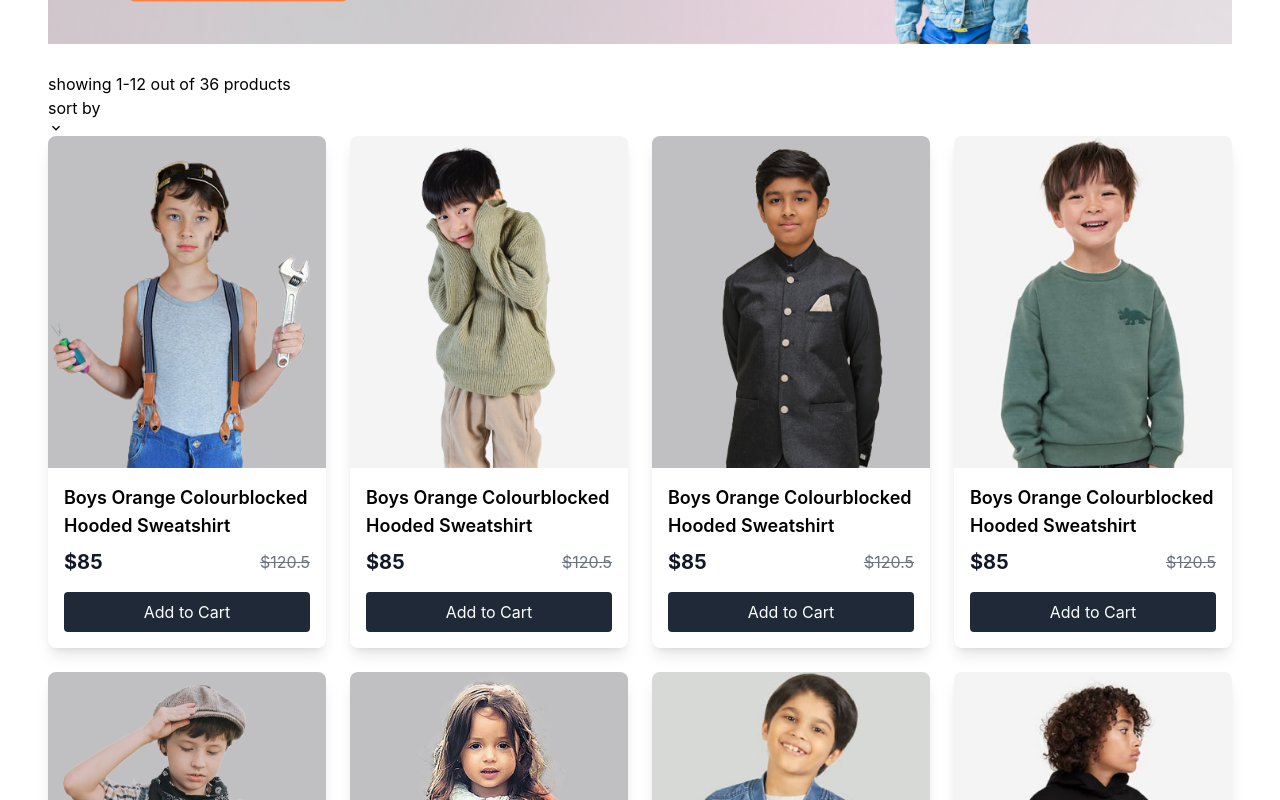
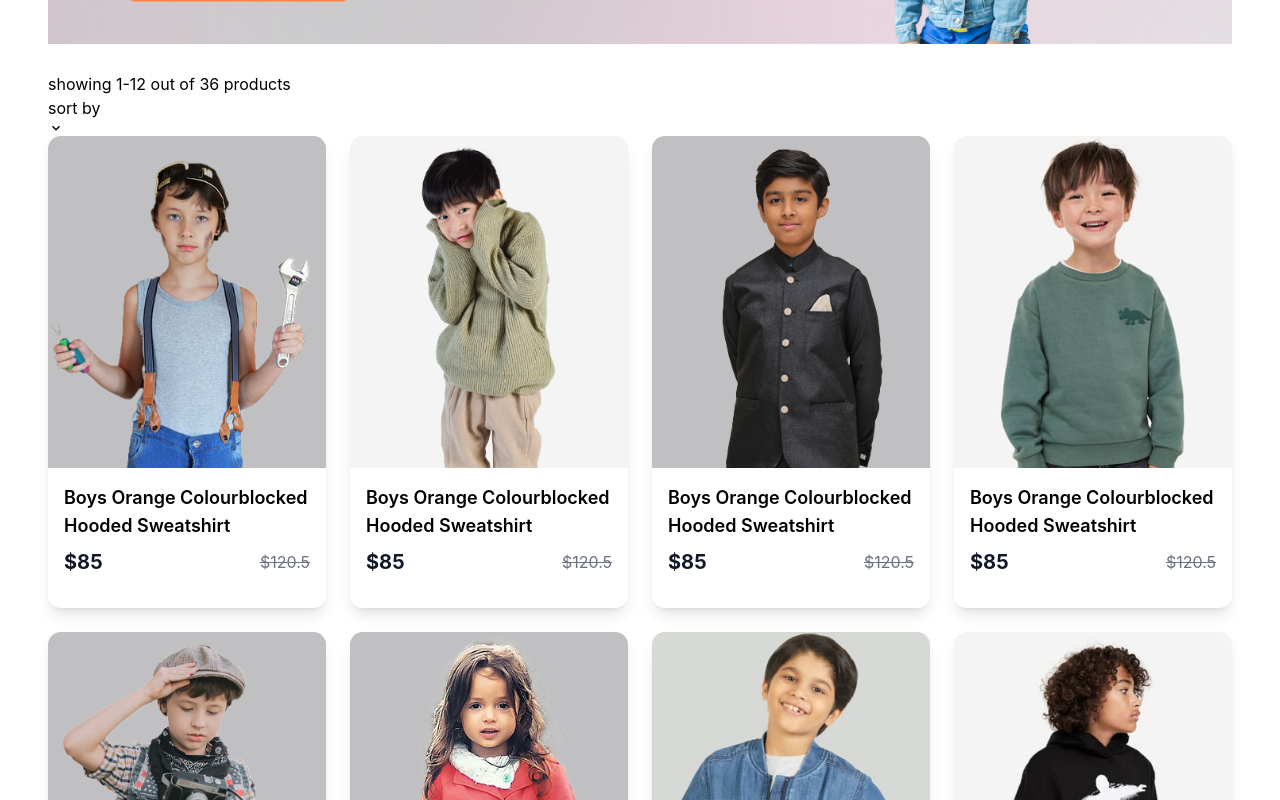
Before and after one commit to cimisachimi/campinggear-site, a React (Vite) app in the folder frontend/: page /wear in a window 1280 px wide. Shown: the part 560-1360 px from the top of the page. Built offline with nearby package versions, Linux system fonts and the light colour scheme.

Commit message:
responsif home

```diff
--- a/frontend/src/Context/ShopContext.jsx
+++ b/frontend/src/Context/ShopContext.jsx
@@ -17,8 +17,8 @@ const ShopContextProvider = (props) => {
   const addToCart = (itemId) => {
     setCartItems((prev) => ({
       ...prev,
-      [itemId]: prev[itemId] + 1,
-    }));
+      [itemId]: prev[itemId] + 1}))
+     console.log(cartItems);
   };
 
   const removeFromCart = (itemId) => {
--- a/frontend/src/components/Item.jsx
+++ b/frontend/src/components/Item.jsx
@@ -3,15 +3,19 @@ import { Link } from "react-router-dom";
 
 const Item = ({ id, name, image, old_price, new_price }) => {
   return (
-    <div className="bg-white shadow-lg overflow-hidden rounded-lg">
-      {/* Link untuk Product Berdasarkan ID */}
-      <Link to={`/product/${id}`}>
-        <img onClick={window.scrollTo(0, 0)}
-          className="w-full h-90 object-cover"
+    <div className="bg-white shadow-lg overflow-hidden rounded-xl">
+      <div className=" relative overflow-hidden duration-100 group transition-all">
+          {/* Link untuk Product Berdasarkan ID */}
+      <Link to={`/product/${id}`} className=" ">
+      <img onClick={window.scrollTo(0, 0)}
+          className="w-full h-90 object-cover block group-hover:scale-110 duration-800 transition-all"
           src={image}
           alt="productImage"
         />
       </Link>
+
+      </div>
+
       <div className="p-4">
         <h2 className="text-lg font-semibold mb-2">{name}</h2>
         <div className="flex items-center justify-between mb-4">
@@ -20,9 +24,7 @@ const Item = ({ id, name, image, old_price, new_price }) => {
             <span className="text-gray-500 line-through">${old_price}</span>
           )}
         </div>
-        <button className="w-full px-3 py-2 bg-gray-800 text-white rounded hover:bg-gray-700">
-          Add to Cart
-        </button>
+
       </div>
     </div>
   );
--- a/frontend/src/components/ProductHd.jsx
+++ b/frontend/src/components/ProductHd.jsx
@@ -1,7 +1,7 @@
 const ProductHd = (props) => {
   const { product } = props;
 
-  return <div>Shop {product.name} </div>;
+  return <div> home  Shop {product.name} </div>;
 
 };
 
--- a/frontend/src/pages/Product.jsx
+++ b/frontend/src/pages/Product.jsx
@@ -19,6 +19,7 @@ const Product = () => {
   return (
     <section>
       {/* <ProductHd product={product} /> */}
+
       <ProductDisplay product={product} />
       <RelatedProducts />
     </section>
--- a/frontend/tailwind.config.js
+++ b/frontend/tailwind.config.js
@@ -45,6 +45,7 @@ export default {
         DEFAULT: '4px',
         'md': '0.375rem',
         'lg': '0.5rem',
+        'xl' :'0.8rem',
         'full': '9999px',
         'large': '12px',
       },
```
Also changed, not shown: frontend/src/components/ProductDisplay.jsx (+1 -110 lines).
